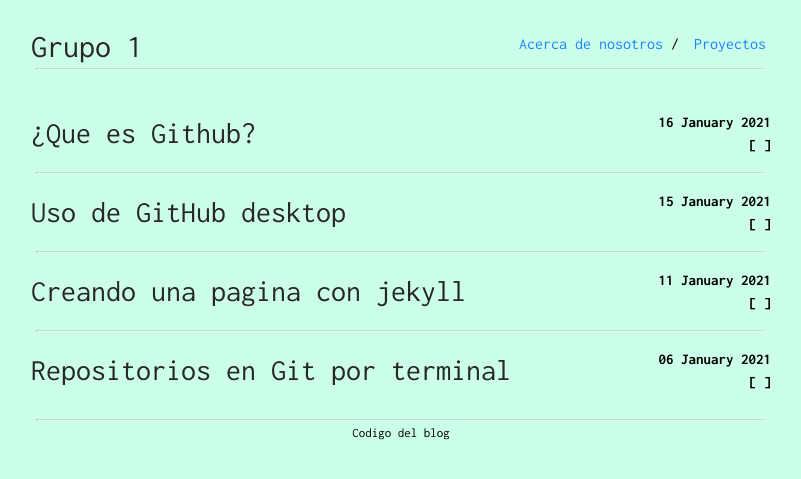
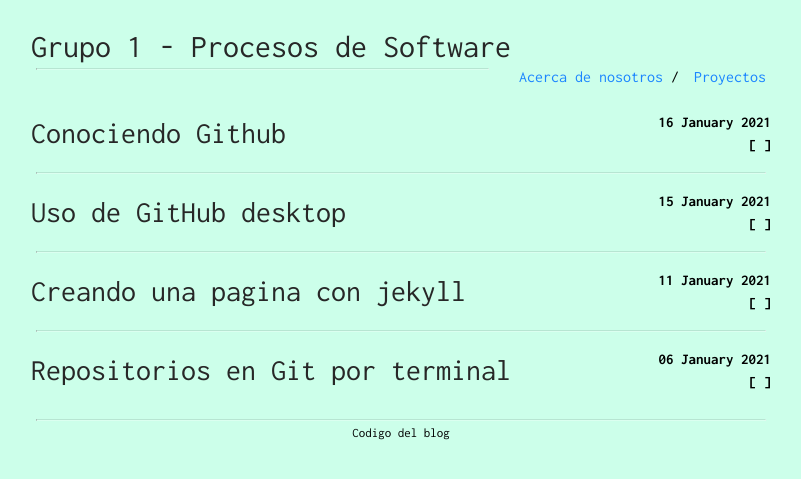
Before and after one commit to Proyecto-Grupo1/blog, a Jekyll site: the page index.html, which Jekyll copies as it is, in a window 1280 px wide. Shown: the top 479 px of the page, without its empty margins (239-1040 px from the left). Built offline with Jekyll 4.4.1, drawn with Linux system fonts in a browser that asks for light colours.

Commit message:
Update index.html

```diff
--- a/index.html
+++ b/index.html
@@ -30,7 +30,7 @@
 <body>
     <div class="container">
         <div class="navbar">
-    <a class="site-title" href="https://pruebafinal.azurewebsites.net/">Grupo 1 </a>
+    <a class="site-title" href="https://pruebafinal.azurewebsites.net/">Grupo 1 - Procesos de Software </a>
 
     <ul class="pull-right">
 
@@ -59,7 +59,7 @@
 
     <div class="post-card">
         <a class="title" href="https://proyecto-grupo1.github.io/prueba2/2021-01-16-Conociendo-Github/">
-            ¿Que es Github?
+            Conociendo Github
         </a>
 
         <div class="details">
```
